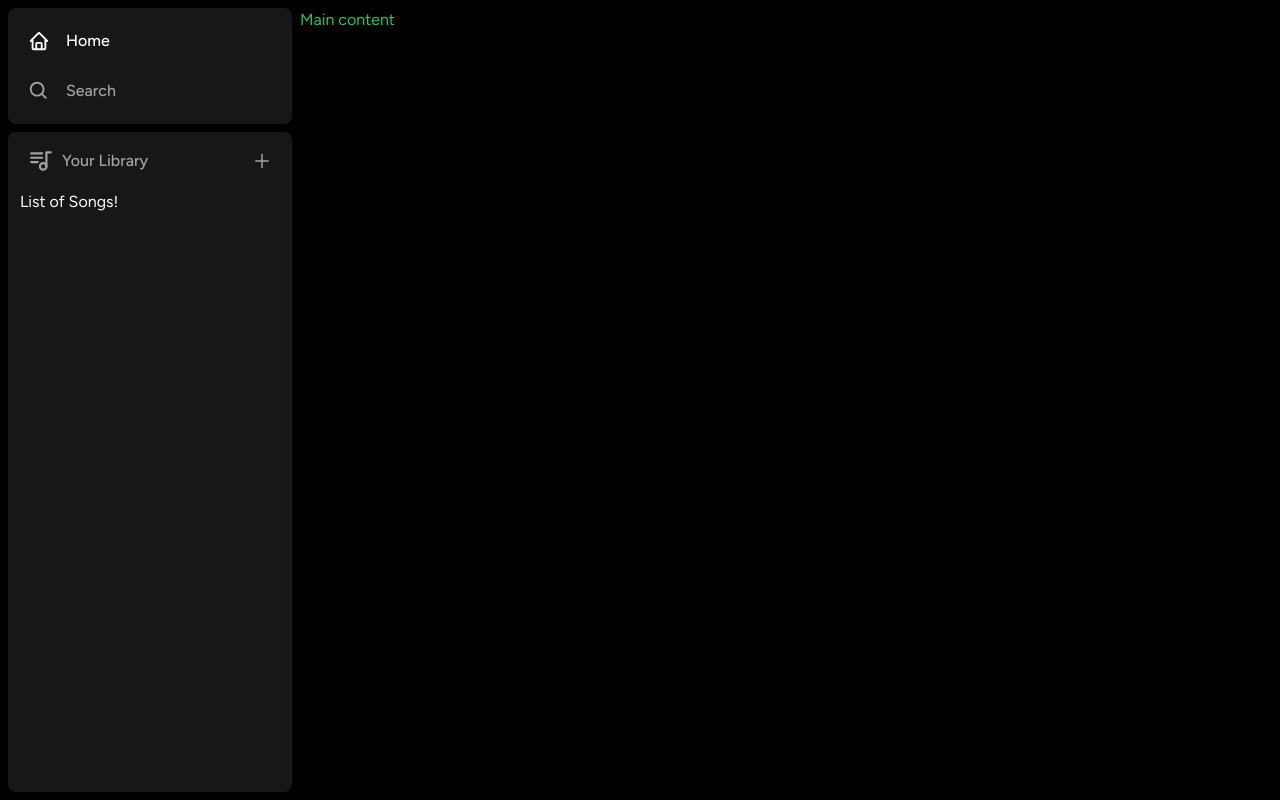
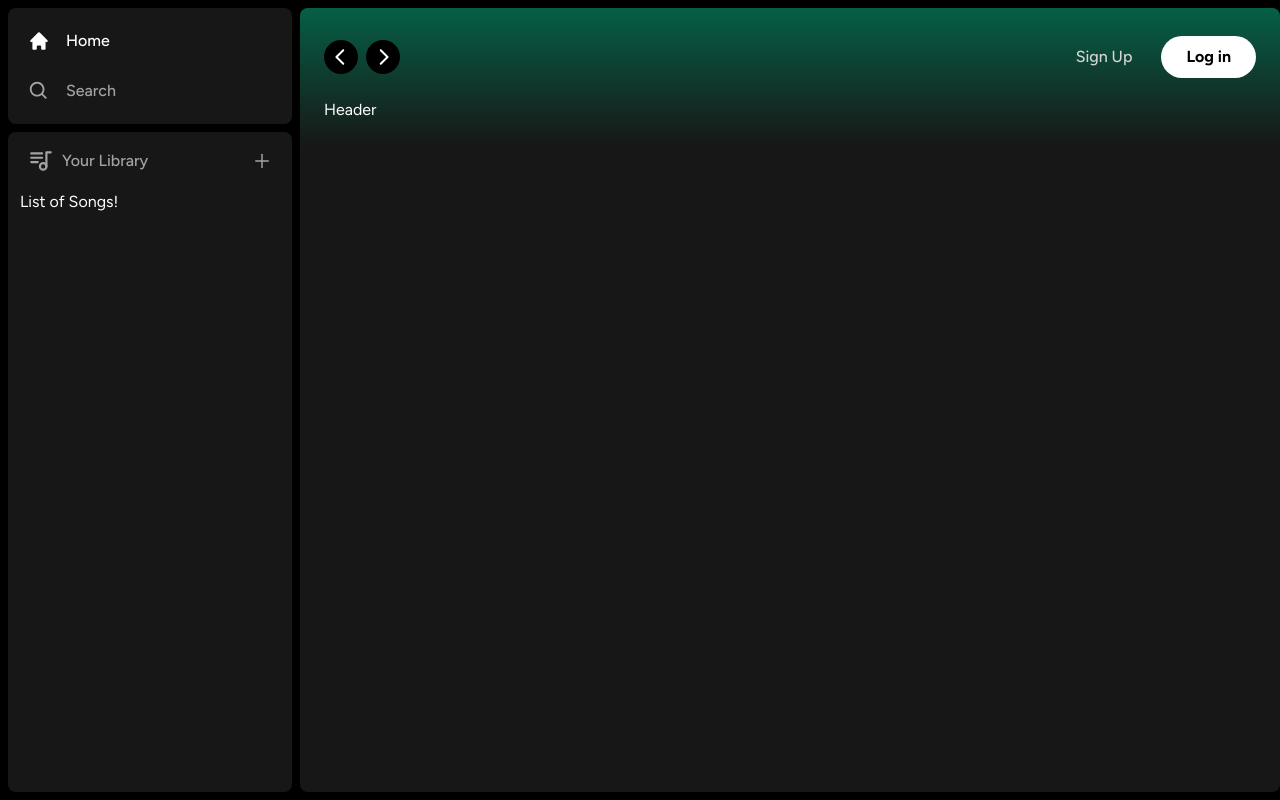
Before and after one commit to Gptimus/next-js-spotify-clone, a Next.js app: page / in a window 1280 px wide. Built offline with nearby package versions, Linux system fonts and the light colour scheme.

Commit message:
feat: header first part

```diff
--- a/app/(site)/page.tsx
+++ b/app/(site)/page.tsx
@@ -1,3 +1,9 @@
+import { Header } from "@/components/header";
+
 export default function Home() {
-  return <div className="text-green-500">Main content</div>;
+  return (
+    <div className="bg-neutral-900 rounded-lg h-full w-full overflow-hidden overflow-y-auto">
+      <Header>Header</Header>
+    </div>
+  );
 }
--- /dev/null
+++ b/components/button.tsx
@@ -0,0 +1,24 @@
+import React, { forwardRef } from "react";
+import { twMerge } from "tailwind-merge";
+
+interface ButtonProps extends React.ButtonHTMLAttributes<HTMLButtonElement> {}
+
+export const Button = forwardRef<HTMLButtonElement, ButtonProps>(
+  ({ className, children, disabled, type = "button", ...props }, ref) => {
+    return (
+      <button
+        type={type}
+        className={twMerge(
+          `w-full rounded-full bg-green-500 border border-transparent px-3 py-3 disabled:cursor-not-allowed disabled:opacity-50 text-black font-bold hover:opacity-75 transition`,
+          className
+        )}
+        disabled={disabled}
+        ref={ref}
+      >
+        {children}
+      </button>
+    );
+  }
+);
+
+Button.displayName = "Button";
--- /dev/null
+++ b/components/header.tsx
@@ -0,0 +1,65 @@
+"use client";
+import { HeaderProps } from "@/type";
+import { useRouter } from "next/navigation";
+import { twMerge } from "tailwind-merge";
+import { RxCaretLeft, RxCaretRight } from "react-icons/rx";
+import { HiHome } from "react-icons/hi";
+import { BiSearch } from "react-icons/bi";
+import React from "react";
+import { Button } from "./button";
+
+export const Header: React.FC<HeaderProps> = ({ children, className }) => {
+  const router = useRouter();
+  const handleLogout = () => {};
+  return (
+    <div
+      className={twMerge(
+        `h-fit bg-gradient-to-b from-emerald-800 p-6`,
+        className
+      )}
+    >
+      <div className="w-full mb-4 flex items-center justify-between">
+        <div className="hidden md:flex gap-x-2 items-center">
+          <button
+            className="rounded-full bg-black flex items-center justify-center hover:opacity-75 transition"
+            onClick={() => router.back()}
+          >
+            <RxCaretLeft size={34} className="text-white" />
+          </button>
+          <button
+            className="rounded-full bg-black flex items-center justify-center hover:opacity-75 transition"
+            onClick={() => router.forward()}
+          >
+            <RxCaretRight size={34} className="text-white" />
+          </button>
+        </div>
+        <div className="flex md:hidden gap-x-2 items-center">
+          <button className="rounded-full p-2 bg-white flex items-center justify-center hover:opacity-75 transition">
+            <HiHome className="text-black" size={20} />
+          </button>
+          <button className="rounded-full p-2 bg-white flex items-center justify-center hover:opacity-75 transition">
+            <BiSearch className="text-black" size={20} />
+          </button>
+        </div>
+        <div className="flex justify-between items-center gap-x-4">
+          <React.Fragment>
+            <div>
+              <Button
+                className="bg-transparent text-neutral-300 font-medium"
+                onClick={() => {}}
+              >
+                Sign Up
+              </Button>
+            </div>
+            <div>
+              <Button className="bg-white px-6 py-2" onClick={() => {}}>
+                Log in
+              </Button>
+            </div>
+          </React.Fragment>
+        </div>
+      </div>
+      {children}
+    </div>
+  );
+};
--- a/components/sidebar.tsx
+++ b/components/sidebar.tsx
@@ -5,8 +5,9 @@
 import { Box } from "./box";
 import { SidebarItem } from "./sidebar-item";
 import { RouteProps, SidebarProps } from "@/type";
-import { BiHome, BiSearch } from "react-icons/bi";
+import { BiSearch } from "react-icons/bi";
 import { Library } from "./library";
+import { HiHome } from "react-icons/hi";
 
 export const Sidebar: React.FC<SidebarProps> = ({ children }) => {
   const pathname = usePathname();
@@ -14,7 +15,7 @@
   const routes = useMemo(
     () => [
       {
-        icon: BiHome,
+        icon: HiHome,
         label: "Home",
         active: pathname !== "search",
         href: "/",
--- a/type.ts
+++ b/type.ts
@@ -13,3 +13,7 @@
 export type BoxProps = PropsWithChildren<{
   className?: React.ComponentProps<"div">["className"];
 }>;
+
+export type HeaderProps = PropsWithChildren<{
+  className?: React.ComponentProps<"div">["className"];
+}>;
```
